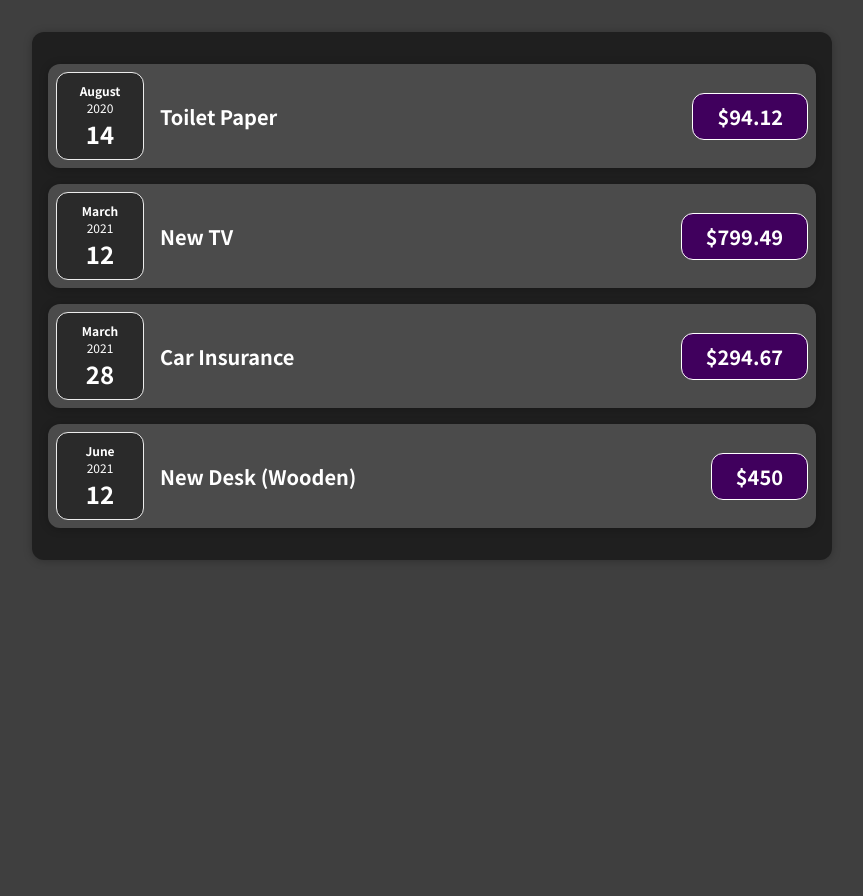
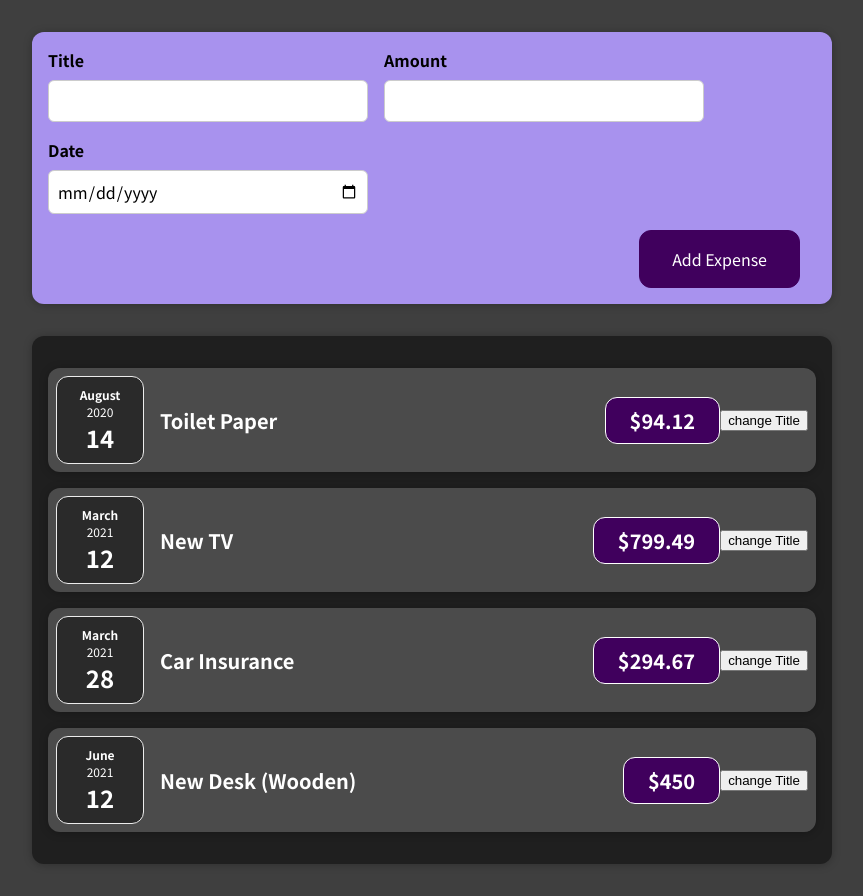
Before and after one commit to lboyadzhiev/react-complete-guide, a React (Create React App) app: page / in a window 1280 px wide. Shown: the whole page, without its empty margins (208-1071 px from the left). Before the commit the page ends 800 px from the top, so only its background shows below. Built offline with nearby package versions, Linux system fonts and the light colour scheme.

Commit message:
implement form

```diff
--- a/src/App.js
+++ b/src/App.js
@@ -1,3 +1,4 @@
+import NewExpense from './components/NewExpense/NewExpense';
 import Expenses from './components/Expenses/Expenses';
 
 function App() {
@@ -24,6 +25,7 @@
     ];
     return (
         <div>
+            <NewExpense />
             <Expenses items={expenses} />
         </div>
     );
--- a/src/components/Expenses/ExpenseItem.js
+++ b/src/components/Expenses/ExpenseItem.js
@@ -1,15 +1,24 @@
+import React, { useState } from 'react';
+
 import ExpenseDate from './ExpenseDate';
 import Card from '../UI/Card';
 import './ExpenseItem.css';
 
 const ExpenseItem = (props) => {
+    const [title, setTitle] = useState(props.title);
+
+    const clickHandler = () => {
+        setTitle('Updated');
+    };
+
     return (
         <Card className='expense-item'>
             <ExpenseDate date={props.date} />
             <div className='expense-item__description'>
-                <h2>{props.title}</h2>
+                <h2>{title}</h2>
                 <div className='expense-item__price'>${props.amount}</div>
             </div>
+            <button onClick={clickHandler}>change Title</button>
         </Card>
     );
 };
--- /dev/null
+++ b/src/components/NewExpense/ExpenseForm.css
@@ -0,0 +1,26 @@
+.new-expense__controls {
+    display: flex;
+    flex-wrap: wrap;
+    gap: 1rem;
+    margin-bottom: 1rem;
+    text-align: left;
+}
+
+.new-expense__control label {
+    font-weight: bold;
+    margin-bottom: 0.5rem;
+    display: block;
+}
+
+.new-expense__control input {
+    font: inherit;
+    padding: 0.5rem;
+    border-radius: 6px;
+    border: 1px solid #ccc;
+    width: 20rem;
+    max-width: 100%;
+}
+
+.new-expense__actions {
+    text-align: right;
+}
--- /dev/null
+++ b/src/components/NewExpense/ExpenseFrom.js
@@ -0,0 +1,29 @@
+import React from 'react';
+
+import './ExpenseForm.css';
+
+const ExpenseFrom = () => {
+    return (
+        <form>
+            <div className='new-expense__controls'>
+                <div className='new-expense__control'>
+                    <label>Title</label>
+                    <input type='text' />
+                </div>
+                <div className='new-expense__control'>
+                    <label>Amount</label>
+                    <input type='number' min='0.01' step='0.01' />
+                </div>
+                <div className='new-expense__control'>
+                    <label>Date</label>
+                    <input type='date' min='2019-01-01' max='2022-12-31' />
+                </div>
+            </div>
+            <div className='new-expense__actions'>
+                <button type='submit'>Add Expense</button>
+            </div>
+        </form>
+    );
+};
+
+export default ExpenseFrom;
--- /dev/null
+++ b/src/components/NewExpense/NewExpense.css
@@ -0,0 +1,38 @@
+.new-expense {
+    background-color: #a892ee;
+    padding: 1rem;
+    margin: 2rem auto;
+    width: 50rem;
+    max-width: 95%;
+    border-radius: 12px;
+    text-align: center;
+    box-shadow: 0 1px 8px rgba(0, 0, 0, 0.25);
+}
+
+.new-expense button {
+    font: inherit;
+    cursor: pointer;
+    padding: 1rem 2rem;
+    border: 1px solid #40005d;
+    background-color: #40005d;
+    color: white;
+    border-radius: 12px;
+    margin-right: 1rem;
+}
+
+.new-expense button:hover,
+.new-expense button:active {
+    background-color: #510674;
+    border-color: #510674;
+}
+
+.new-expense button.alternative {
+    color: #220131;
+    border-color: transparent;
+    background-color: transparent;
+}
+
+.new-expense button.alternative:hover,
+.new-expense button.alternative:active {
+    background-color: #ddb3f8;
+}
--- /dev/null
+++ b/src/components/NewExpense/NewExpense.js
@@ -0,0 +1,15 @@
+import React from 'react';
+
+import './NewExpense.css';
+
+import ExpenseForm from './ExpenseFrom';
+
+const NewExpense = () => {
+    return (
+        <div className='new-expense'>
+            <ExpenseForm />
+        </div>
+    );
+};
+
+export default NewExpense;
```
Also changed, not shown: 1 other file (tests, documents, lock files or other folders).
